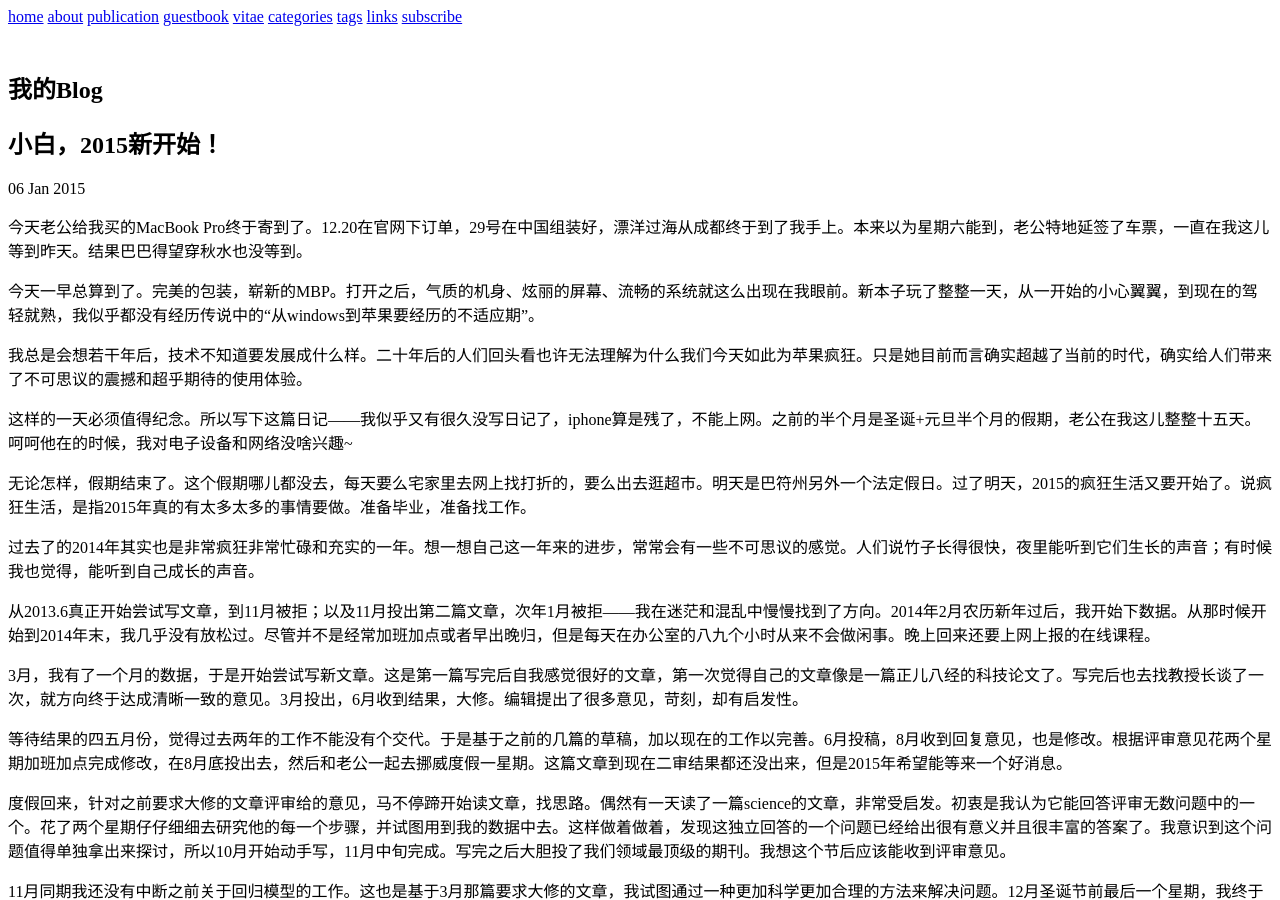
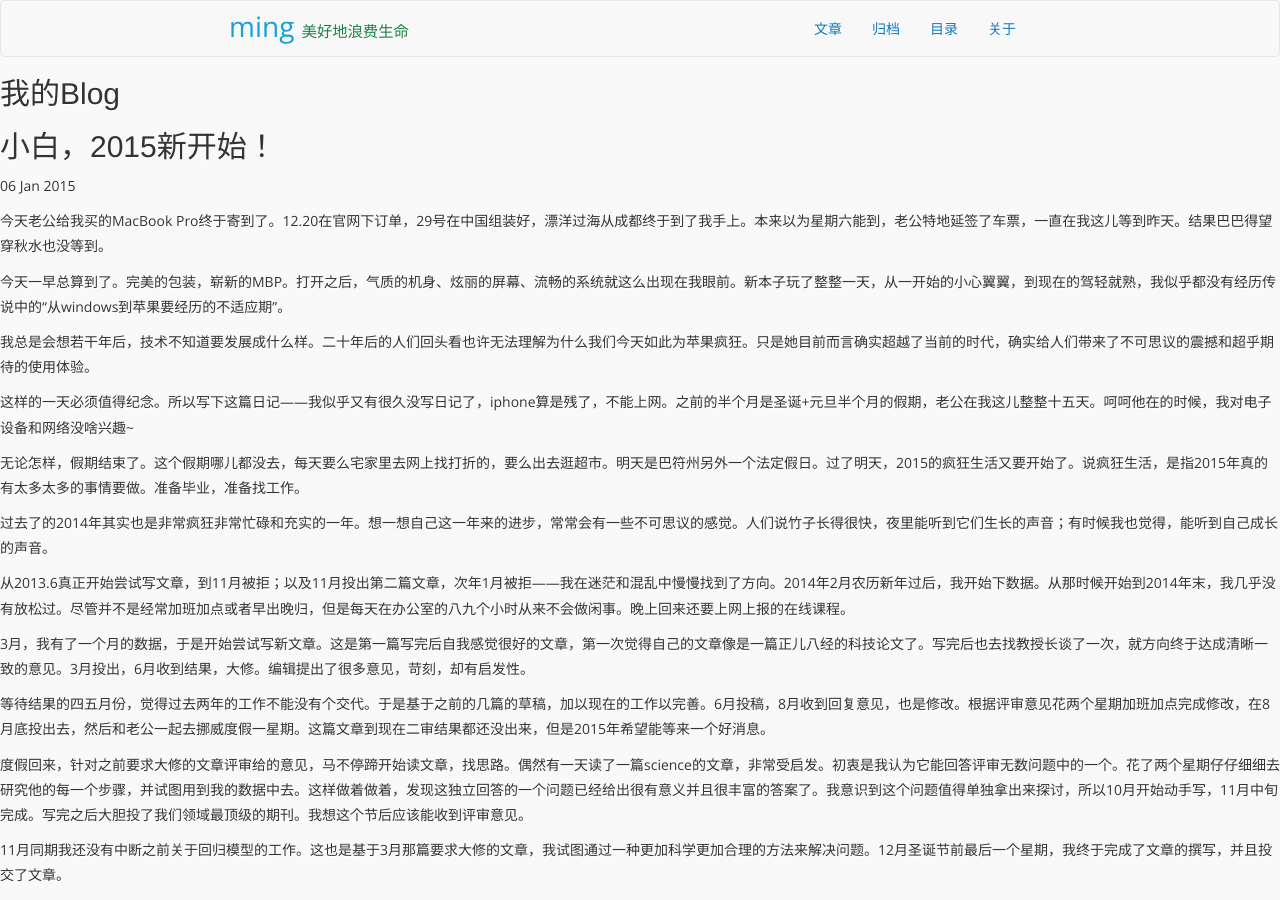
Before and after one commit to almatrix/space, a Jekyll site: the page built from index.html, in a window 1280 px wide and 900 px high. Built offline with Jekyll 4.4.1, drawn with Linux system fonts in a browser that asks for light colours; nearby versions of some CDN libraries; some of the changed text lies outside the part shown.

Commit message:
resubmit

```diff
--- a/_config.yml
+++ b/_config.yml
@@ -1,5 +1,8 @@
 baseurl: /space
 
+
+title : 美好地浪费生命
+tagline: Javascript R
 author :
   name : ming
   email : mingli.sgg@gmail.com
--- a/_layouts/default.html
+++ b/_layouts/default.html
@@ -1,35 +1,80 @@
 <!DOCTYPE html>
-<html>
+<html lang="en">
   <head>
-    <meta http-equiv="content-type" content="text/html; charset=utf-8" />
-    <meta name="author" content="谢益辉" />
+    <meta charset="utf-8">
     <title>{{ page.title }}</title>
-    <link rel="stylesheet" href="/css/style.css">
-    <link rel="stylesheet" href="/css/highlight.css">
-    <script type="text/javascript" src="/js/jquery-2.1.1.min.js"></script>
+    {% if page.keywords %}<meta name="keywords" content="{{ page.keywords }}">{% endif %}
+    {% if page.description %}<meta name="description" content="{{ page.description }}">{% endif %}
+    <meta name="author" content="{{ site.author.name }}">
+    <!-- Enable responsive viewport -->
+    <meta name="viewport" content="width=device-width, initial-scale=1.0">
+
+    <meta property="og:type" content="article" />
+    <meta property="og:url" content="/css{{ page.url }}" />
+    <meta property="og:title" content="{{ page.title }}" />
+    <meta property="og:description" content="{{ page.description }}" />
+
+    <!-- Le HTML5 shim, for IE6-8 support of HTML elements -->
+    <!--[if lt IE 9]>
+    <script src="http://html5shim.googlecode.com/svn/trunk/html5.js"></script>
+    <![endif]-->
+
+    <!-- Le styles -->
+    <link href="//netdna.bootstrapcdn.com/bootstrap/3.0.1/css/bootstrap.min.css" rel="stylesheet">
+    <link href="//netdna.bootstrapcdn.com/font-awesome/4.0.1/css/font-awesome.min.css" rel="stylesheet">
+    <link href="{{ baseurl }}/css/typo.css" rel="stylesheet">
+    <link href="{{ baseurl }}/css/style.css?body=1" rel="stylesheet" type="text/css" media="all">
+    <link href="{{ baseurl }}/css/syntax.css" rel="stylesheet" type="text/css" media="all">
+    <link href="{{ baseurl }}/css/pengx.css" rel="stylesheet">
+    <link href='http://fonts.googleapis.com/css?family=Open+Sans:400italic,400' rel='stylesheet' type='text/css'>
+
+    <!-- javascript files -->
+    <script src="http://code.jquery.com/jquery-1.10.1.min.js"></script>
+    <script src="http://code.jquery.com/jquery-migrate-1.2.1.min.js"></script>
+    <script src="//netdna.bootstrapcdn.com/bootstrap/3.0.1/js/bootstrap.min.js"></script>
+    <script type="text/javascript" src="{{ baseurl }}/js/pengx.js"></script>
+
+    <link rel="shortcut icon" href="{{ baseurl }}/image/favicon.ico">
+    <!-- Le fav and touch icons -->
+    <!-- Update these with your own images
+    <link rel="apple-touch-icon" href="images/apple-touch-icon.png">
+    <link rel="apple-touch-icon" sizes="72x72" href="images/apple-touch-icon-72x72.png">
+    <link rel="apple-touch-icon" sizes="114x114" href="images/apple-touch-icon-114x114.png">
+    -->
+
+
   </head>
-<body>
-<div id="container">
-      <div id="main" role="main">
 
-        <nav>
-        <span><a title="home page" class="" href="http://yihui.name/cn/">home</a></span>
-        <span><a title="about" class="" href="http://yihui.name/cn/about/">about</a></span>
-        <span><a title="publication" class="" href="http://yihui.name/cn/publication/">publication</a></span>
-        <span><a title="guestbook" class="" href="http://yihui.name/cn/guestbook/">guestbook</a></span>
-        <span><a title="vitae" class="" href="http://yihui.name/cn/vitae/">vitae</a></span>
-        <span><a title="categories" class="" href="http://yihui.name/cn/categories/">categories</a></span>
-        <span><a title="tags" class="" href="http://yihui.name/cn/tags/">tags</a></span>
-        <span><a title="links" class="" href="http://yihui.name/cn/links/">links</a></span>
-        <span><a title="subscribe by RSS" class="" href="http://yihui.name/cn/feed/">subscribe</a></span>
+  <body id="scroll-pane" data-spy="scroll" data-target="#time-list-nav">
+    <div class="wrapper">
+      <!-- 导航条 -->
+      <nav class="navbar navbar-default" role="navigation">
+        <div class="row container">
+          <div class="col-md-8 col-md-offset-2">
+            <a class="navbar-brand" href="{{ HOME_PATH }}">
+                <span class="site-author"> {{ site.author.name }} </span>
+                <small><span class="site-title"> {{ site.title }} </span></small>
+            </a>
+            <ul class="nav">
+              {% assign pages_list = site.pages %}
+              {% assign group = 'navigation' %}
+              {% include navigation_list %}
+            </ul>
+          </div>
+        </div>
       </nav>
 
-        <article class="content">
-        <section class="post">
+      <!-- 正文 -->
       {{ content }}
-		</section>
-		</article>
+      <!-- 底部声明 -->
+      <div class="row bottom">
+        <small>
+          <div class="col-md-8 text-center col-md-offset-2">
+            本作品采用<a rel="license" href="http://creativecommons.org/licenses/by-sa/3.0/deed.zh">知识共享署名-相同方式共享 3.0 未本地化版本许可协议</a>进行许可。<br/>Theme by <a href="https://github.com/codepiano/codepiano.github.com">[Codepiano]</a>
+          </div>
+        </small>
       </div>
     </div>
+    {% include pengx/analytics %}
   </body>
 </html>
```
Lines whose indentation alone changed are shown as unchanged.
